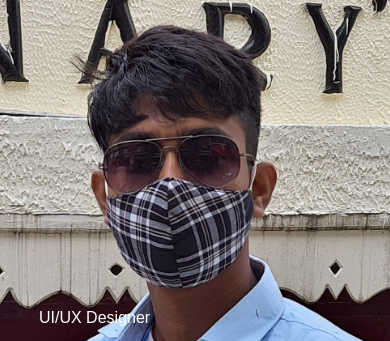
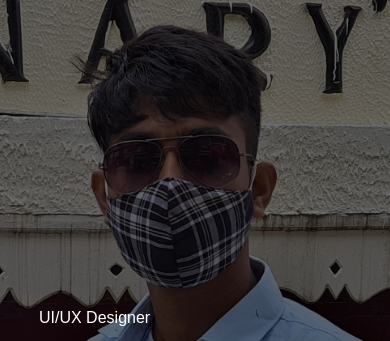
Before and after one commit to Ranamasud1414/About_me, a plain HTML site: page index.html in a window 390 px wide. Shown: the part 171-512 px from the top of the page. Drawn offline with Linux system fonts and the light colour scheme.

Commit message:
Update style.css

```diff
--- a/style.css
+++ b/style.css
@@ -346,7 +346,7 @@ nav .fa{
 }
 @media only screen and (max-width: 600px) {
    #header{
-    background-image:url(images/m.3.1.jpg);
+    background-image:linear-gradient(rgba(0,0,0,0.55),rgba(0,0,0,0.55)),url(images/m.3.1.jpg);
    }
    .header-text{
     font-size: 16px;
```
